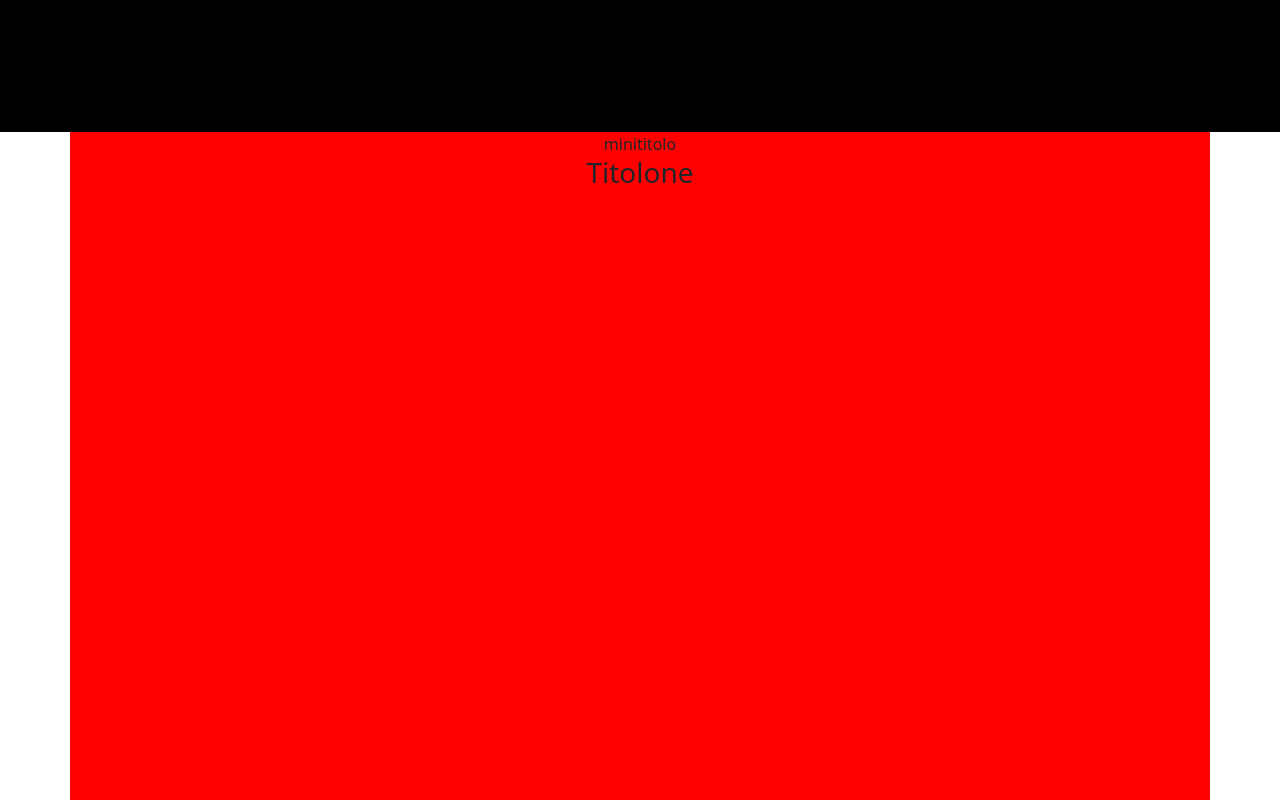
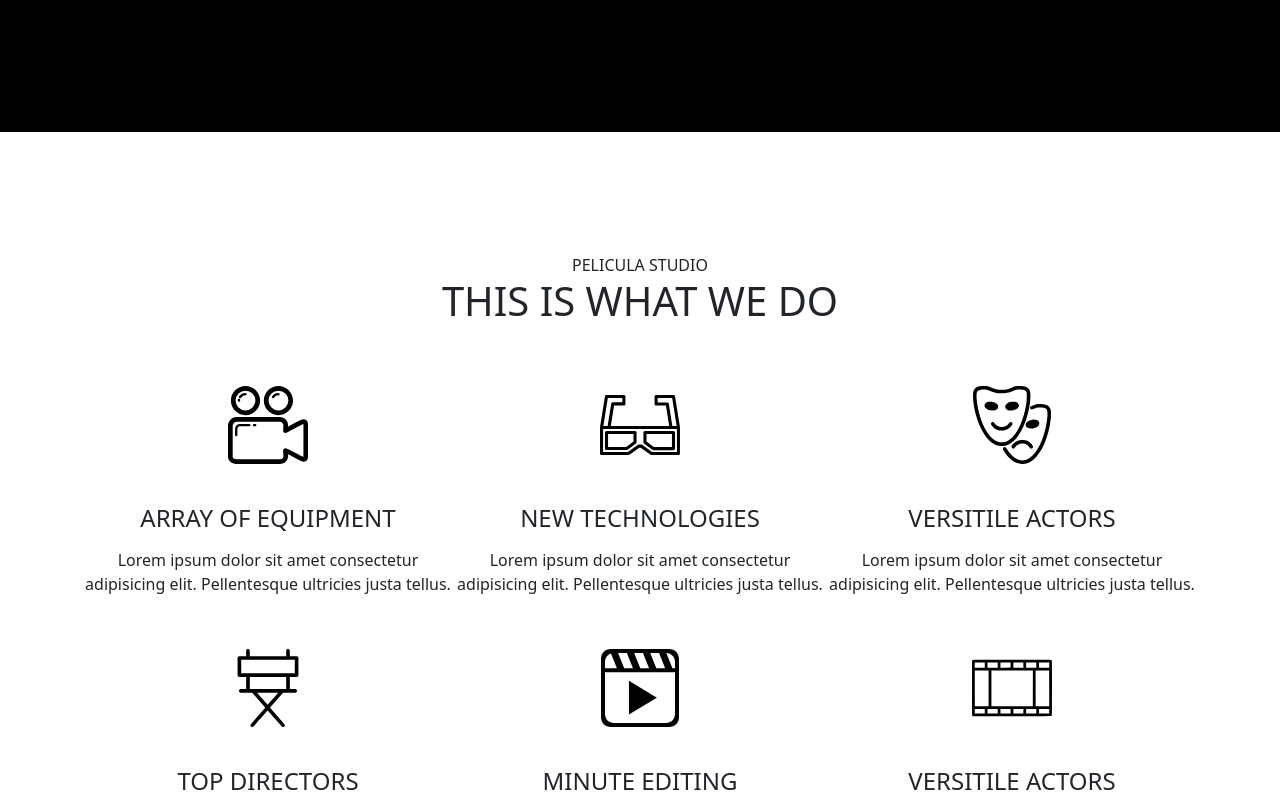
Before and after one commit to matteoNapoli42/proj-html-vuejs, a Vue app: page / in a window 1280 px wide. Shown: the part 760-1560 px from the top of the page. Built offline with nearby package versions, Linux system fonts and the light colour scheme.

Commit message:
finish Card component

```diff
--- a/src/components/AppFooter.vue
+++ b/src/components/AppFooter.vue
@@ -1,18 +1,52 @@
 <script>
+import UpperFooter from './UpperFooter.vue';
 export default {
     name: "AppFooter",
+    components: {
+        UpperFooter,
+    },
+    data() {
+        return {
+            footerData: [
+                {
+                    title: "CONTACT INFO",
+                    s1: "2/45 Tower Street, New York USA",
+                    s2: "Call Us On 0800 840 1010",
+                    s3: "Demo@Example.Com",
+                    svg1: "src/assets/img/footer-location-dot-solid.svg",
+                    svg2: "src/assets/img/footer-phone-solid.svg",
+                    svg3: "src/assets/img/footer-envelope-soli.svg"
+                }
+            ]
+
+        }
+    }
 }
 </script>
 
 <template>
     <div id="footer">
-
+        <section class="container bg-danger h-100">
+            <UpperFooter />
+        </section>
+        <!--
+        <section class="row h-25" id="lowerFooter">
+            <hr style="color: $cinema_tertiary; width: 80%;">
+            <span class="text-centere">2023 All Rights Reserved. Developed by TemplateMela</span>
+        </section>
+        -->
     </div>
 </template>
 
-<style>
+<style lang="scss">
+@use '../assets/scss/partials/variables.scss' as *;
+
 #footer {
     height: 560px;
-    background-color: black;
+    background-color: $cinema_secondary ;
+}
+
+#lowerFooter {
+    color: $cinema_tertiary;
 }
 </style>
--- a/src/components/AppMain.vue
+++ b/src/components/AppMain.vue
@@ -28,9 +28,49 @@ export default {
     },
     data() {
         return {
-            wwdItems: {
+            wwdItems: [
+                {
+                    img: 'src/assets/img/wwdCamera.svg',
+                    title: 'ARRAY OF EQUIPMENT',
+                    message: 'Lorem ipsum dolor sit amet consectetur adipisicing elit. Pellentesque ultricies justa tellus.'
+                },
 
-            }
+                {
+                    img: 'src/assets/img/wwdGlasses.svg',
+                    title: 'NEW TECHNOLOGIES',
+                    message: 'Lorem ipsum dolor sit amet consectetur adipisicing elit. Pellentesque ultricies justa tellus.',
+                },
+
+                {
+                    img: 'src/assets/img/wwdMask.svg',
+                    title: 'VERSITILE ACTORS',
+                    message: 'Lorem ipsum dolor sit amet consectetur adipisicing elit. Pellentesque ultricies justa tellus.',
+                },
+
+                {
+                    img: 'src/assets/img/wwdChair.svg',
+                    title: 'TOP DIRECTORS',
+                    message: 'Lorem ipsum dolor sit amet consectetur adipisicing elit. Pellentesque ultricies justa tellus.',
+                },
+
+                {
+                    img: 'src/assets/img/wwdCiak.svg',
+                    title: 'MINUTE EDITING',
+                    message: 'Lorem ipsum dolor sit amet consectetur adipisicing elit. Pellentesque ultricies justa tellus.',
+                },
+
+                {
+                    img: 'src/assets/img/wwdFilm.svg',
+                    title: 'VERSITILE ACTORS',
+                    message: 'Lorem ipsum dolor sit amet consectetur adipisicing elit. Pellentesque ultricies justa tellus.',
+                }
+            ],
+
+            bestHItems: [
+                {
+
+                }
+            ]
         }
     }
 }
@@ -41,30 +81,52 @@ export default {
     <section id="jumbo" class=" px-2">
         <MainJumbo />
     </section>
-    <section>
-        <MainCard />
+
+
+    <!--What We DO-->
+    <section class="text-center" id="whatWD">
+        <span>PELICULA STUDIO</span>
+        <h1>THIS IS WHAT WE DO</h1>
+        <div class="container d-flex flex-wrap">
+            <MainCard v-for="(elem) in wwdItems" :item="elem" class="wwdStyle" />
+        </div>
     </section>
+
     <section>
         <MainAbout />
     </section>
-    <section>
+
+
+    <section class="" id=" bestHits">
         <MainBestHits />
     </section>
+
+
     <section>
         <MainResult />
     </section>
-    <section>
+
+
+    <section class="" id="team">
         <MainTeam />
     </section>
+
+
     <section>
         <MainQuotes />
     </section>
-    <section>
+
+
+    <section id="articles">
         <MainArticles />
     </section>
+
+
     <section>
         <MainTech />
     </section>
+
+
     <section>
         <MainSubmit />
     </section>
@@ -75,4 +137,24 @@ export default {
     height: 800px;
     background-color: black;
 }
+
+#whatWD {
+    height: 824px;
+    padding-top: 121px;
+}
+
+#bestHits {
+    height: 1200px;
+    background-color: violet;
+}
+
+#team {
+    height: 822px;
+    background-color: aqua;
+}
+
+#articles {
+    height: 800px;
+    background-color: salmon;
+}
 </style>
--- a/src/components/MainAbout.vue
+++ b/src/components/MainAbout.vue
@@ -18,7 +18,7 @@ export default {
                 voluptas iusto.
                 Lorem ipsum dolor sit amet consectetur adipisicing elit. Provident ipsa rem dolore et, quam sint obcaecati,
                 dolorem quibusdam nam, dolor unde odio cumque porro veniam quidem incidunt illo! Amet, ab.</p>
-            <button class="btn btn-light w-25 py-2">READ MORE</button>
+            <button class="btn btn-light w-25 py-2 rounded-0">READ MORE</button>
         </div>
     </div>
 </template>
--- a/src/components/MainArticles.vue
+++ b/src/components/MainArticles.vue
@@ -4,11 +4,6 @@ export default {
 }
 </script>
 <template>
-    <div id="articles"></div>
+    <div></div>
 </template>
-<style>
-#articles {
-    height: 800px;
-    background-color: salmon;
-}
-</style>
+<style></style>
--- a/src/components/MainBestHits.vue
+++ b/src/components/MainBestHits.vue
@@ -6,9 +6,4 @@ export default {
 <template>
     <div id="bestHits"></div>
 </template>
-<style>
-#bestHits {
-    height: 1200px;
-    background-color: violet;
-}
-</style>
+<style></style>
--- a/src/components/MainCard.vue
+++ b/src/components/MainCard.vue
@@ -1,19 +1,40 @@
 <script>
 export default {
     name: "MainCard",
+    props: {
+        item: Object,
+    }
 }
 </script>
 <template>
-    <div id="card" class="container">
-        <div class="col-12 text-center">
-            <span>minititolo</span>
-            <h3>Titolone</h3>
-        </div>
+    <div :class="$attrs.class">
+        <img :src="item.img" alt="">
+        <h4>{{ item.title }}</h4>
+        <span>
+            {{ item.message }}
+        </span>
     </div>
 </template>
+
 <style>
-#card {
-    height: 824px;
-    background-color: red;
+.wwdStyle {
+    width: calc(100% / 12 * 4);
+    margin-top: 53px;
 }
+
+.wwdStyle img {
+    width: 80px;
+    height: 78px;
+    margin-bottom: 40px;
+}
+
+.wwdStyle h4 {
+    margin-bottom: 15px;
+}
+
+.bestHStyle {}
+
+.teamStyle {}
+
+.articleStyle {}
 </style>
--- a/src/components/MainSubmit.vue
+++ b/src/components/MainSubmit.vue
@@ -20,7 +20,7 @@ export default {
                     <input type="mail" placeholder="Your Email" class="formWidth border-0 bg-grey  p-2 ">
                     <input type="text" placeholder="Mobile Number" class="formWidth  border-0 bg-grey  p-2 mt-5">
                     <input type="text" placeholder="Your Pincode" class="formWidth  border-0 bg-grey  p-2 mt-5">
-                    <textarea class="col-12 mt-5 bg-grey border-0" placeholder="Enter Your Message"
+                    <textarea class="col-12 mt-5 bg-grey border-0 p-2" placeholder="Enter Your Message"
                         style="min-height: 199px;"></textarea>
                     <button class="btn btn-dark col-12 mt-3 rounded-0">Submit Now</button>
                 </div>
--- a/src/components/MainTeam.vue
+++ b/src/components/MainTeam.vue
@@ -4,13 +4,8 @@ export default {
 }
 </script>
 <template>
-    <div id="team">
+    <div>
 
     </div>
 </template>
-<style>
-#team {
-    height: 822px;
-    background-color: aqua;
-}
-</style>
+<style></style>
--- /dev/null
+++ b/src/components/UpperFooter.vue
@@ -0,0 +1,17 @@
+<script>
+export default {
+    name: "UpperFooter",
+    props: {
+        elem: Object,
+    }
+
+}
+</script>
+
+<template>
+    <div class="col-4">
+        <h3>TitoloOggetto</h3>
+
+    </div>
+</template>
+<style></style>
```
